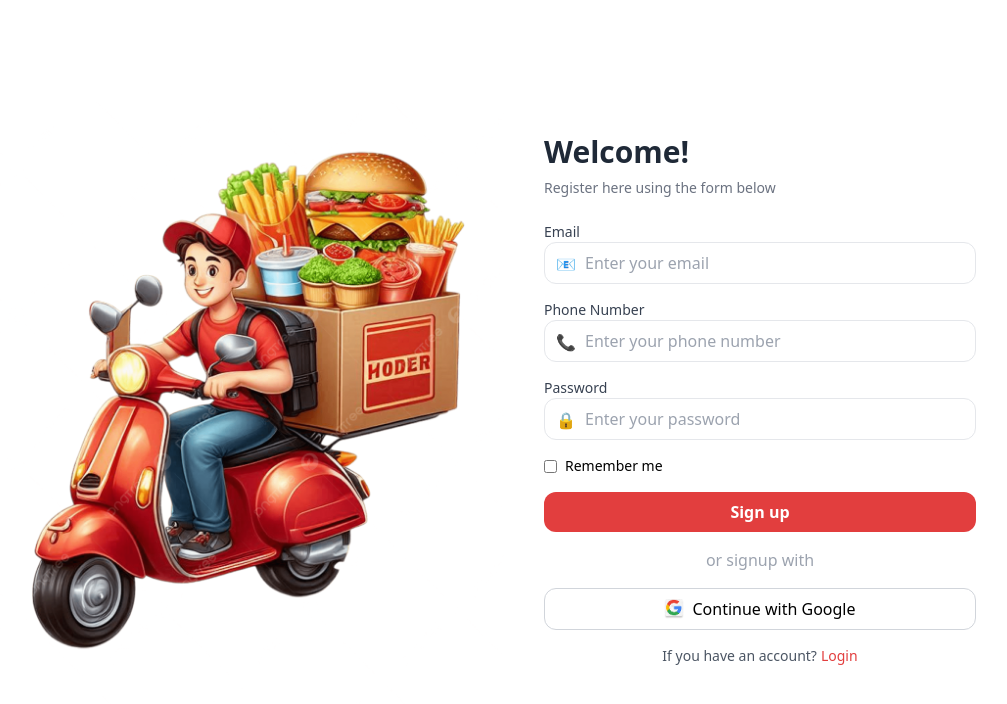
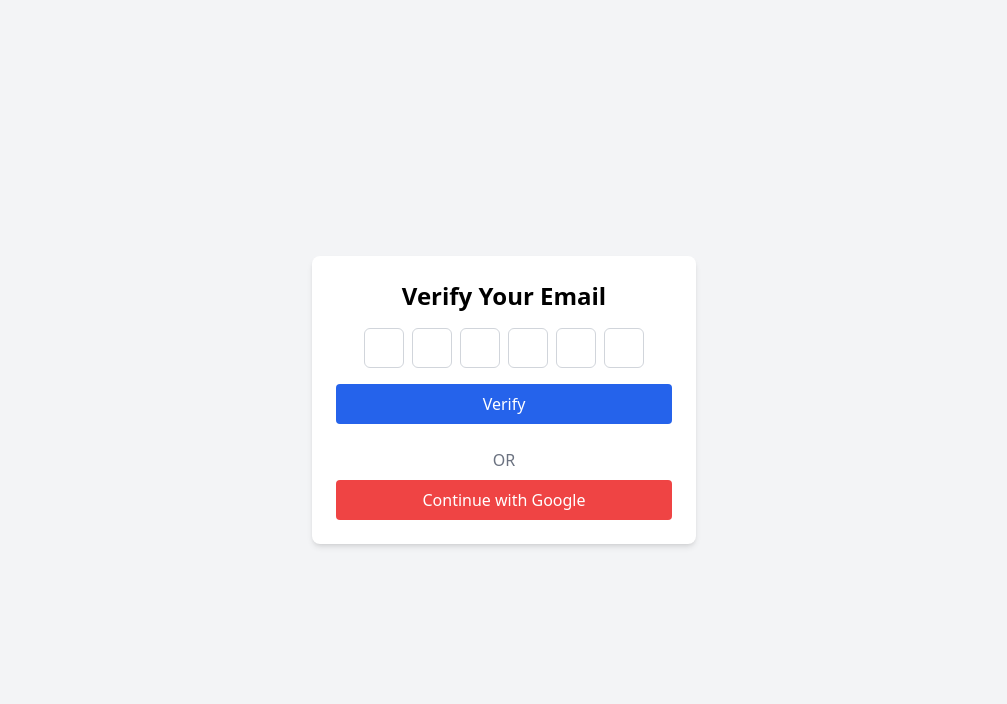
Before and after one commit to yonasteshome/Real-time-food-delivery-22, a React (Create React App) app in the folder frontend/: page /verify in a window 1280 px wide. Before the commit this address led to /signup. Shown: the top 704 px of the page, without its empty margins (136-1143 px from the left). Built offline with nearby package versions, Linux system fonts and the light colour scheme.

Commit message:
Add verification code handling and OTP verification route

```diff
--- a/frontend/src/components/VerificationCode.js
+++ b/frontend/src/components/VerificationCode.js
@@ -1,138 +1,88 @@
-import { useState, useEffect, useRef } from "react";
-import { useNavigate, useLocation, Link } from "react-router-dom";
+// VerificationCode.jsx
+import React, { useState } from "react";
+import { useLocation, useNavigate } from "react-router-dom";
 
 const VerificationCode = () => {
+  const [code, setCode] = useState(["", "", "", "", "", ""]);
+  const [message, setMessage] = useState("");
+  const location = useLocation();
   const navigate = useNavigate();
-  const location = useLocation();
+  const email = location.state?.email || "";
 
-  const queryParams = new URLSearchParams(location.search);
-  const email = queryParams.get("email") || "";
-  const generatedCode = location.state?.generatedCode || "";
-
-  const [code, setCode] = useState(new Array(6).fill(""));
-  const [message, setMessage] = useState("");
-  const inputRefs = useRef([]);
-
-  useEffect(() => {
-    if (!email || !generatedCode) {
-      navigate("/signup");
-    }
-    inputRefs.current[0]?.focus();
-  }, [email, generatedCode, navigate]);
-
-  const handleChange = (e, index) => {
-    const value = e.target.value;
-    if (!/^\d?$/.test(value)) return; // only digits
-
+  const handleChange = (value, index) => {
     const newCode = [...code];
     newCode[index] = value;
     setCode(newCode);
 
+    // Move focus
     if (value && index < 5) {
-      inputRefs.current[index + 1]?.focus();
+      document.getElementById(`code-${index + 1}`).focus();
     }
   };
 
-  const handleKeyDown = (e, index) => {
-    if (e.key === "Backspace" && !code[index] && index > 0) {
-      const newCode = [...code];
-      newCode[index - 1] = "";
-      setCode(newCode);
-      inputRefs.current[index - 1]?.focus();
-    }
-  };
-
-  const handlePaste = (e) => {
-    e.preventDefault();
-    const pasted = e.clipboardData.getData("text").slice(0, 6);
-    if (!/^\d+$/.test(pasted)) return;
-
-    const newCode = [...code];
-    for (let i = 0; i < 6; i++) {
-      newCode[i] = pasted[i] || "";
-    }
-    setCode(newCode);
-    inputRefs.current[Math.min(5, pasted.length - 1)]?.focus();
-  };
-
-  const handleSubmit = (e) => {
+  const handleSubmit = async (e) => {
     e.preventDefault();
     const enteredCode = code.join("");
-    if (enteredCode === generatedCode) {
+
+    try {
+      const res = await fetch("http://localhost:5000/api/auth/verify-otp", {
+        method: "POST",
+        headers: { "Content-Type": "application/json" },
+        body: JSON.stringify({ email, code: enteredCode }),
+      });
+
+      const data = await res.json();
+
+      if (res.ok) {
         setMessage("Verification successful! Redirecting...");
-      setTimeout(() => navigate("/login"), 2500);
+        setTimeout(() => navigate("/login"), 2000);
       } else {
-      setMessage("Invalid code. Please try again.");
+        setMessage(data.message || "Invalid code. Please try again.");
+      }
+    } catch (err) {
+      console.error("Verification error:", err);
+      setMessage("An error occurred. Please try again.");
     }
   };
 
   return (
-    <div className="min-h-screen flex items-center justify-center bg-gray-50 p-4">
-      <form
-        onSubmit={handleSubmit}
-        className="bg-white w-full max-w-md p-8 rounded-xl shadow-lg text-center"
-      >
-        <h1 className="text-2xl font-bold mb-4">Verify your Email</h1>
-        <p className="text-sm text-gray-600 mb-6">
-          We sent a 6-digit verification code to <b>{email}</b>.
-        </p>
-
-        <div
-          className="flex justify-center gap-3 mb-6"
-          onPaste={handlePaste}
-        >
-          {code.map((digit, idx) => (
+    <div className="min-h-screen flex items-center justify-center bg-gray-100 px-4">
+      <div className="bg-white p-6 rounded-lg shadow-md w-full max-w-sm">
+        <h2 className="text-2xl font-semibold text-center mb-4">Verify Your Email</h2>
+        <form onSubmit={handleSubmit} className="flex flex-col items-center">
+          <div className="flex justify-center gap-2 mb-4">
+            {code.map((digit, index) => (
               <input
-              key={idx}
-              ref={(el) => (inputRefs.current[idx] = el)}
+                key={index}
+                id={`code-${index}`}
                 type="text"
-              inputMode="numeric"
                 maxLength={1}
                 value={digit}
-              onChange={(e) => handleChange(e, idx)}
-              onKeyDown={(e) => handleKeyDown(e, idx)}
-              className="w-12 h-12 text-center border rounded-lg text-xl focus:outline-none focus:ring-2 focus:ring-[#E23E3E] transition"
-              required
+                onChange={(e) => handleChange(e.target.value, index)}
+                className="w-10 h-10 text-center border border-gray-300 rounded-md focus:outline-none focus:ring-2 focus:ring-blue-500"
               />
             ))}
           </div>
-
           <button
             type="submit"
-          className="w-full bg-[#E23E3E] text-white py-2 rounded-xl font-semibold hover:bg-red-600 transition"
+            className="bg-blue-600 text-white px-4 py-2 rounded hover:bg-blue-700 w-full"
           >
             Verify
           </button>
+        </form>
 
-        {message && (
-          <p
-            className={`mt-4 font-medium ${
-              message.includes("successful")
-                ? "text-green-600"
-                : "text-red-600"
-            }`}
+        {message && <p className="text-center text-red-600 mt-4">{message}</p>}
+
+        <div className="mt-6 text-center">
+          <p className="text-gray-500 mb-2">OR</p>
+          <button
+            className="w-full bg-red-500 text-white px-4 py-2 rounded hover:bg-red-600"
+            onClick={() => alert("Google Sign-In will be added later.")}
           >
-            {message}
-          </p>
-        )}
-
-        <div className="mt-6 text-sm text-gray-600">
-          Didn’t receive a code?{" "}
-          <button
-            onClick={() => alert("Resend code logic goes here.")}
-            className="text-[#E23E3E] underline"
-          >
-            Resend Code
+            Continue with Google
           </button>
         </div>
-
-        <p className="mt-3 text-sm text-gray-600">
-          Go back to{" "}
-          <Link to="/signup" className="text-[#E23E3E] underline">
-            Signup
-          </Link>
-        </p>
-      </form>
+      </div>
     </div>
   );
 };
--- a/frontend/src/pages/Signup.jsx
+++ b/frontend/src/pages/Signup.jsx
@@ -1,12 +1,12 @@
 import { Link, useNavigate } from "react-router-dom";
-import { useState, useEffect, useRef } from "react";
+import { useState, useRef, useEffect } from "react";
 import useAuthStore from "../store/authStore";
 
 const Signup = () => {
-  const [form, setForm] = useState({ email: "", phone: "", password: "" });
+  const [form, setForm] = useState({ email: "", phone: "", password: "", role: "customer" });
   const { signupUser } = useAuthStore();
   const navigate = useNavigate();
-  const blurDiv = useRef(null); // Dummy element to capture initial focus
+  const blurDiv = useRef(null);
 
   useEffect(() => {
     if (blurDiv.current) {
@@ -17,14 +17,21 @@
   const handleSignup = async (e) => {
     e.preventDefault();
 
-    const verificationCode = Math.floor(100000 + Math.random() * 900000).toString();
-    await signupUser(form.email, form.phone, form.password);
+    const { success, message } = await signupUser(
+      form.email,
+      form.phone,
+      form.password,
+      form.role
+    );
 
-    alert(`Verification code sent to ${form.email}: ${verificationCode}`);
+    if (success) {
 
-    navigate(`/verify?email=${encodeURIComponent(form.email)}`, {
-      state: { generatedCode: verificationCode },
-    });
+      navigate(`/verify`, {
+        state: { email: form.email }, // pass email only, no code
+      });
+    } else {
+      alert(message || "Signup failed");
+    }
   };
 
   return (
@@ -40,7 +47,10 @@
         <div className="bg-white flex w-full max-w-5xl overflow-hidden">
 
           {/* Image Section */}
-          <div className="hidden md:block w-1/2 pointer-events-none select-none" tabIndex={-1}>
+          <div
+            className="hidden md:block w-1/2 pointer-events-none select-none"
+            tabIndex={-1}
+          >
             <img
               src="/pngtree-food-delivery-by-scooters-free-download-png-image_16940462.png"
               alt="Food delivery"
@@ -122,6 +132,7 @@
               <button
                 type="button"
                 className="w-full border border-gray-300 flex items-center justify-center gap-2 py-2 rounded-xl hover:bg-gray-100 transition"
+                onClick={() => alert("Google Sign-In coming soon!")}
               >
                 <img src="/google-icon.png" alt="Google" className="w-5 h-5" />
                 Continue with Google
--- a/frontend/src/store/authStore.js
+++ b/frontend/src/store/authStore.js
@@ -1,3 +1,4 @@
+// store.js
 import { create } from "zustand";
 import axios from "axios";
 
@@ -8,7 +9,7 @@
 
   login: async (email, password) => {
     try {
-      const response = await axios.post('https://post-xw77.onrender.com/auth/login', { email, password });
+      const response = await axios.post('http://localhost:5000/api/auth/login', { email, password });
       const { user, token } = response.data;
       set({ isLoggedIn: true, user, token });
       return { success: true };
@@ -20,11 +21,23 @@
     }
   },
 
-  signupUser: async (email, phoneNumber, password) => {
+  signupUser: async (email, phone, password, role) => {
     try {
-      const response = await axios.post('https://post-xw77.onrender.com/auth/signup', { email, phoneNumber, password });
-      const { user, token } = response.data;
-      set({ isLoggedIn: true, user, token });
+      const response = await axios.post('http://localhost:5000/api/auth/register', {
+        email,
+        phone,
+        password,
+        role,
+      });
+
+      const { id, token } = response.data;
+
+      set({
+        isLoggedIn: true,
+        user: { id, email, phone, role },
+        token,
+      });
+
       return { success: true };
     } catch (err) {
       return {
@@ -36,7 +49,7 @@
 
   logout: () => {
     set({ isLoggedIn: false, user: null, token: null });
-  }
+  },
 }));
 
 export default useAuthStore;
```
Lines whose indentation alone changed are shown as unchanged.
